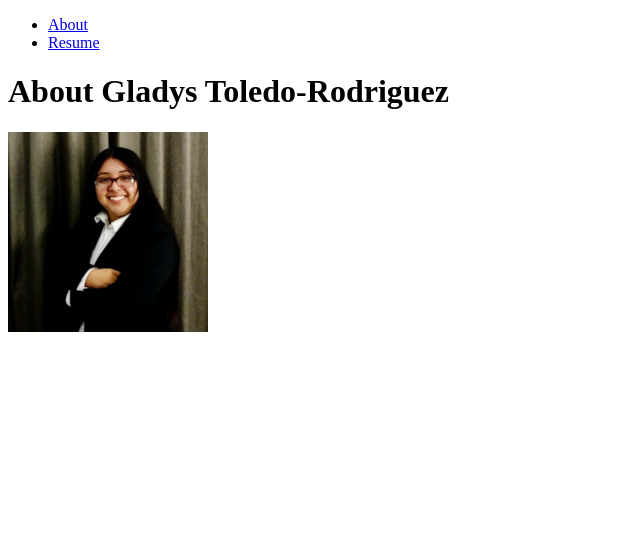
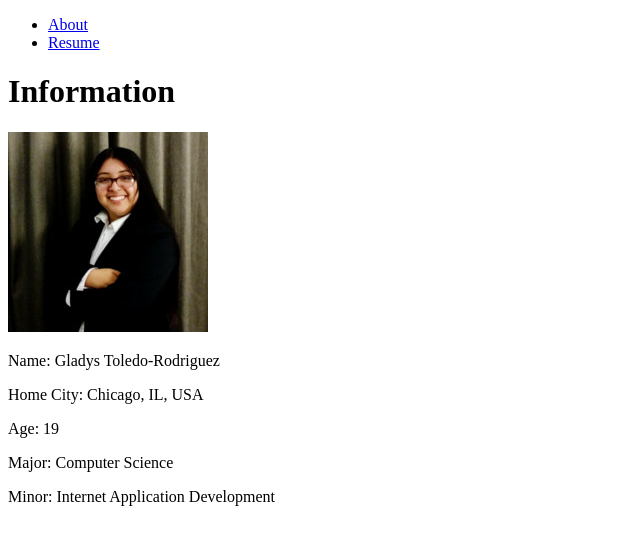
Before and after one commit to gtoledorodriguez/ITMD-361_Project-1, a plain HTML site: page index.html in a window 1280 px wide. Shown: the whole page, without its empty margins (0-640 px from the left). Drawn offline with Linux system fonts and the light colour scheme.

Commit message:
Added Basic Info

```diff
--- a/index.html
+++ b/index.html
@@ -12,8 +12,15 @@
   </head>
 
   <body>
-    <h1>About Gladys Toledo-Rodriguez</h1>
+    <h1>Information</h1>
     <img src="images\myphoto.jpg" alt="Photo of Gladys Toledo-Rodriguez">
+    <p>Name: Gladys Toledo-Rodriguez</p>
+    <p>Home City: Chicago, IL, USA</p>
+    <p>Age: 19 </p>
+    <p>Major: Computer Science</p>
+    <p>Minor: Internet Application Development</p>
+
+
 
   </body>
 </html>
```
